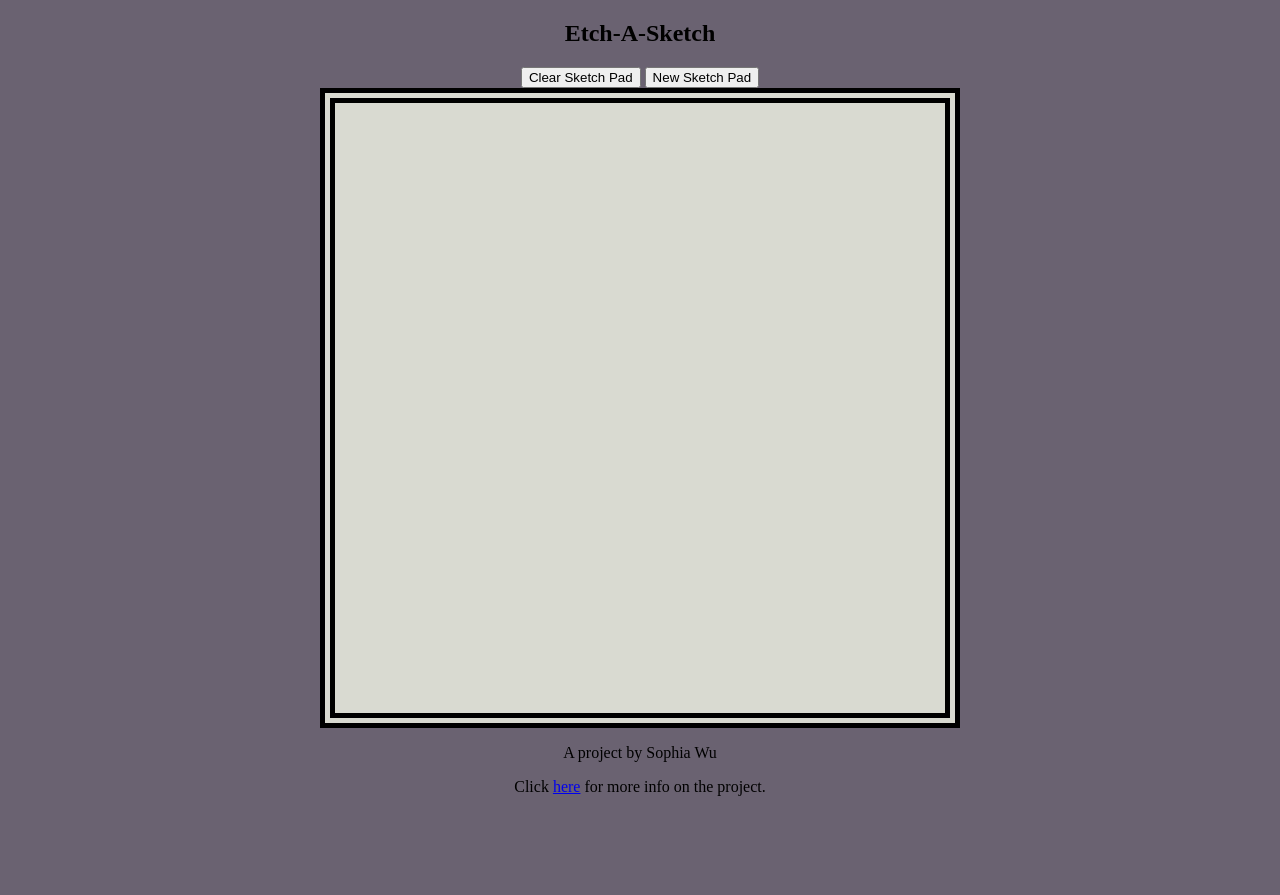
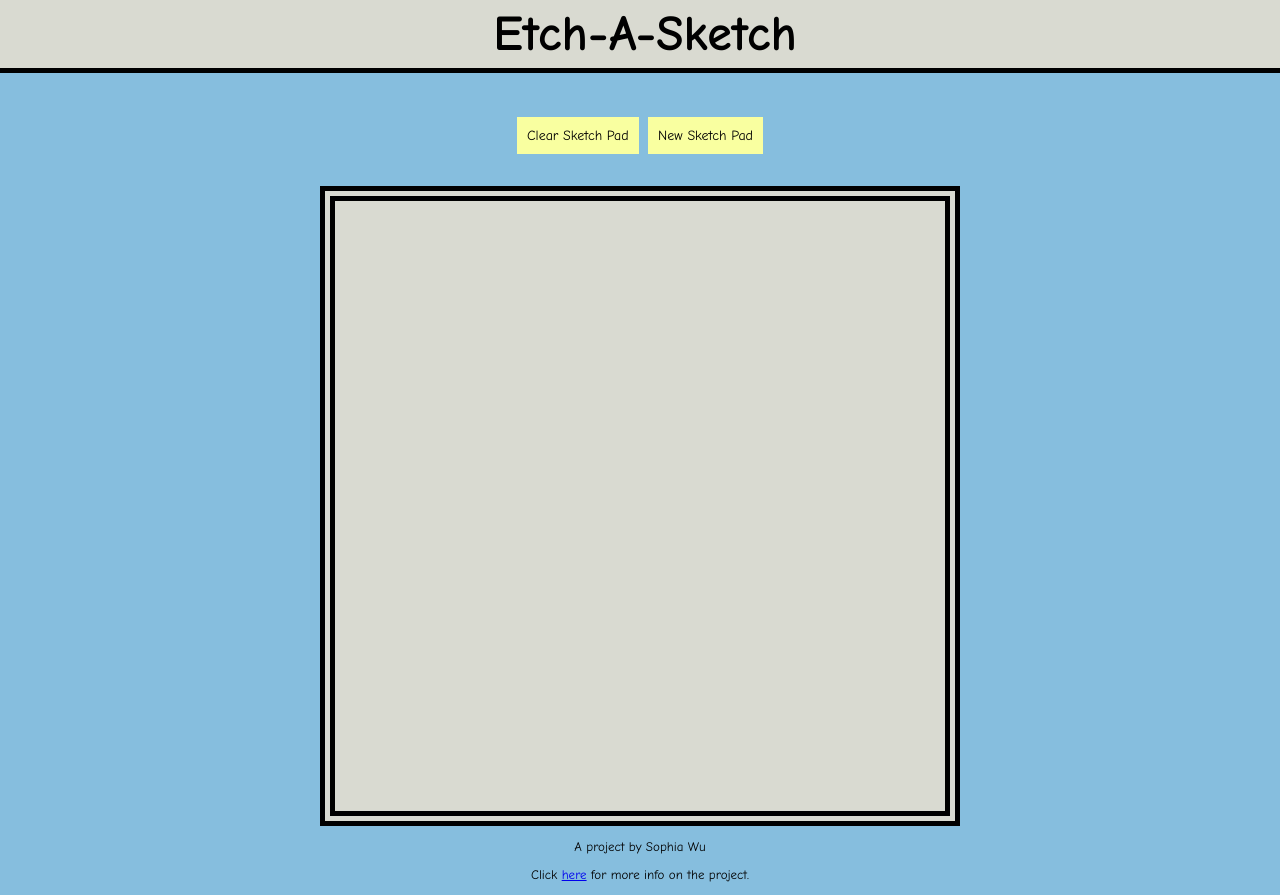
Before and after one commit to SophiaLWu/etch-a-sketch, a plain HTML site: page index.html in a window 1280 px wide. Before the commit the page ends 812 px from the top, so only its background shows below. Drawn offline with Linux system fonts and the light colour scheme.

Commit message:
Complete bare minimum requirements and add styling

```diff
--- a/css/main.css
+++ b/css/main.css
@@ -1,10 +1,27 @@
 /******************************************/
-/*************** STRUCTURE ****************/
+/***************** HEADER *****************/
+/******************************************/
+
+h2 {
+    background-color: #d9dad1;
+    border-bottom: 5px solid black;
+    font-size: 50px;
+    margin-top: 0;
+    padding: 5px;
+    width: 100%;
+}
+
+
+
+/******************************************/
+/*************** MAIN BODY ****************/
 /******************************************/
 
 body {
+    background-color: #86bede;
+    font-family: "Comic Sans MS", Sans-Serif;
+    margin: 0;
     text-align: center;
-    background-color: #6a6271;
 }
 
 .wrapper {
@@ -13,23 +30,16 @@ body {
 
 table {
     background-color: #d9dad1;
+    border: 15px double black;
+    border-spacing: 0;
+    height: 640px;
+    margin: 0 auto;
     position: relative;
-    margin: 0 auto;
-    border-spacing: 0;
-    border: 15px double black;
     width: 640px;
-    height: 640px;
 }
 
 td {
     border: none;
-}
-
-footer {
-    position: relative;
-    bottom: 0;
-    text-align: center;
-    width: 100%;
 }
 
 
@@ -38,6 +48,33 @@ footer {
 /**************** BUTTONS *****************/
 /******************************************/
 
+button {
+    background-color: #f9ffa0;
+    border: 2px solid #86bede;
+    font-family: "Comic Sans MS";
+    font-size: 14px;
+    margin-bottom: 30px;
+    outline: none;
+    padding: 10px;
+}
+
+button:hover {
+    border: 2px solid #000;
+}
+
+
+
+/******************************************/
+/***************** FOOTER *****************/
+/******************************************/
+
+footer {
+    bottom: 0;
+    font-size: 13px;
+    position: relative;
+    text-align: center;
+    width: 100%;
+}
 
 
 
```
Also changed, not shown: index.html (+1 -1 lines).
